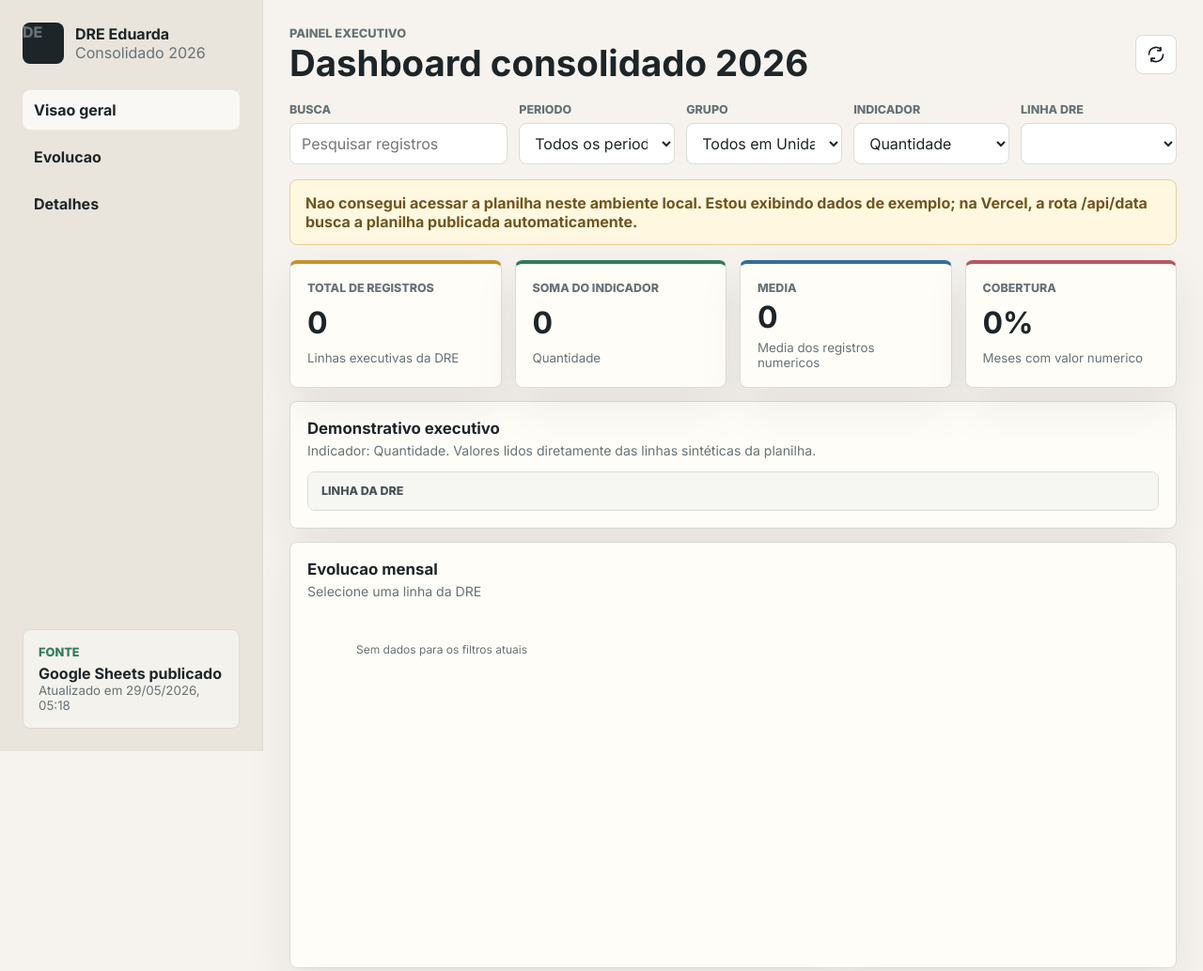
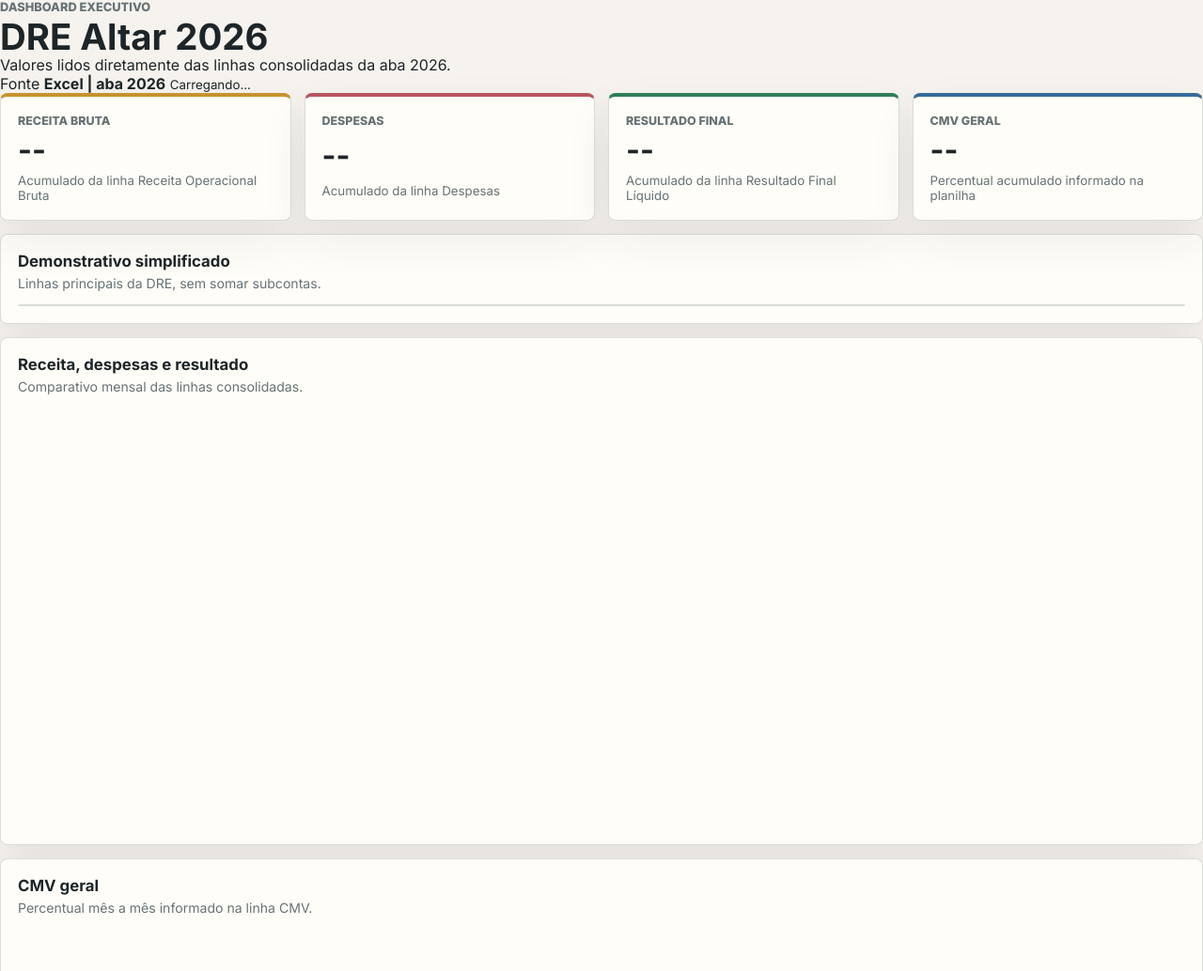
Before and after one commit to JeanBallanFilho/dre-eduarda-dashboard, a website: page index.html in a window 1280 px wide. Shown: the top 1034 px of the page at 94% size. Drawn offline with Linux system fonts and the light colour scheme; no server answers.

Commit message:
Build simplified DRE Altar dashboard

```diff
--- a/index.html
+++ b/index.html
@@ -3,99 +3,56 @@
   <head>
     <meta charset="utf-8" />
     <meta name="viewport" content="width=device-width, initial-scale=1" />
-    <meta name="theme-color" content="#f6f3ee" />
-    <title>DRE Eduarda | Dashboard 2026</title>
+    <meta name="theme-color" content="#f7f5f0" />
+    <title>DRE Altar 2026 | Dashboard</title>
     <link rel="preconnect" href="https://fonts.googleapis.com" />
     <link rel="preconnect" href="https://fonts.gstatic.com" crossorigin />
     <link href="https://fonts.googleapis.com/css2?family=Inter:wght@400;500;600;700;800&display=swap" rel="stylesheet" />
     <link rel="stylesheet" href="styles.css" />
   </head>
   <body>
-    <div class="app-shell">
-      <aside class="sidebar" aria-label="Navegacao principal">
-        <div class="brand">
-          <span class="brand-mark">DE</span>
+    <main class="dre-app">
+      <header class="hero">
         <div>
-            <strong>DRE Eduarda</strong>
-            <span>Consolidado 2026</span>
+          <p class="eyebrow">Dashboard executivo</p>
+          <h1>DRE Altar 2026</h1>
+          <p class="subhead">Valores lidos diretamente das linhas consolidadas da aba 2026.</p>
         </div>
+        <div class="source-box">
+          <span>Fonte</span>
+          <strong id="sourceLabel">Excel | aba 2026</strong>
+          <small id="updatedLabel">Carregando...</small>
         </div>
-        <nav class="nav-list">
-          <a class="active" href="#visao-geral">Visao geral</a>
-          <a href="#evolucao">Evolucao</a>
-          <a href="#detalhes">Detalhes</a>
-        </nav>
-        <div class="sync-card">
-          <span>Fonte</span>
-          <strong>Google Sheets publicado</strong>
-          <small id="lastUpdated">Carregando dados...</small>
-        </div>
-      </aside>
-
-      <main class="content">
-        <header class="topbar">
-          <div>
-            <p class="eyebrow">Painel executivo</p>
-            <h1>Dashboard consolidado 2026</h1>
-          </div>
-          <button class="icon-button" id="refreshButton" type="button" aria-label="Atualizar dados" title="Atualizar dados">
-            <svg aria-hidden="true" viewBox="0 0 24 24"><path d="M21 12a9 9 0 0 1-15.4 6.4M3 12A9 9 0 0 1 18.4 5.6M18 3v4h-4M6 21v-4h4"/></svg>
-          </button>
       </header>
 
-        <section class="filter-bar" aria-label="Filtros do dashboard">
-          <label>
-            <span>Busca</span>
-            <input id="searchInput" type="search" placeholder="Pesquisar registros" autocomplete="off" />
-          </label>
-          <label>
-            <span>Periodo</span>
-            <select id="monthFilter"></select>
-          </label>
-          <label>
-            <span>Grupo</span>
-            <select id="categoryFilter"></select>
-          </label>
-          <label>
-            <span>Indicador</span>
-            <select id="metricSelect"></select>
-          </label>
-          <label>
-            <span>Linha DRE</span>
-            <select id="statementLineSelect"></select>
-          </label>
-        </section>
-
-        <section class="status-banner" id="statusBanner" hidden></section>
-
-        <section class="kpi-grid" id="visao-geral" aria-label="Indicadores principais">
-          <article class="kpi-card">
-            <span>Total de registros</span>
-            <strong id="kpiRows">--</strong>
-            <small id="kpiRowsNote">Registros filtrados</small>
+      <section class="kpi-grid" aria-label="Indicadores principais">
+        <article class="kpi-card accent-gold">
+          <span>Receita bruta</span>
+          <strong id="grossRevenueKpi">--</strong>
+          <small>Acumulado da linha Receita Operacional Bruta</small>
+        </article>
+        <article class="kpi-card accent-rose">
+          <span>Despesas</span>
+          <strong id="expensesKpi">--</strong>
+          <small>Acumulado da linha Despesas</small>
         </article>
         <article class="kpi-card accent-green">
-            <span>Soma do indicador</span>
-            <strong id="kpiSum">--</strong>
-            <small id="kpiSumNote">Selecione um indicador</small>
+          <span>Resultado final</span>
+          <strong id="finalResultKpi">--</strong>
+          <small>Acumulado da linha Resultado Final Líquido</small>
         </article>
         <article class="kpi-card accent-blue">
-            <span>Media</span>
-            <strong id="kpiAvg">--</strong>
-            <small>Media dos registros numericos</small>
-          </article>
-          <article class="kpi-card accent-rose">
-            <span>Cobertura</span>
-            <strong id="kpiCoverage">--</strong>
-            <small id="kpiCoverageNote">Valores preenchidos</small>
+          <span>CMV geral</span>
+          <strong id="cmvKpi">--</strong>
+          <small>Percentual acumulado informado na planilha</small>
         </article>
       </section>
 
-        <section class="panel statement-panel" aria-label="Demonstrativo principal da DRE">
-          <div class="panel-header table-actions">
+      <section class="panel statement-panel">
+        <div class="panel-header">
           <div>
-              <h2>Demonstrativo executivo</h2>
-              <p id="statementSubtitle">Linhas principais da DRE, sem somar subcontas</p>
+            <h2>Demonstrativo simplificado</h2>
+            <p>Linhas principais da DRE, sem somar subcontas.</p>
           </div>
         </div>
         <div class="table-wrap">
@@ -106,74 +63,32 @@
         </div>
       </section>
 
-        <section class="dashboard-grid" id="evolucao">
+      <section class="dashboard-grid">
         <article class="panel wide">
           <div class="panel-header">
             <div>
-                <h2>Evolucao mensal</h2>
-                <p id="timelineSubtitle">Distribuicao por periodo identificado</p>
+              <h2>Receita, despesas e resultado</h2>
+              <p>Comparativo mensal das linhas consolidadas.</p>
             </div>
           </div>
           <div class="chart-area">
-              <canvas id="timelineChart" width="900" height="360"></canvas>
-            </div>
-          </article>
-
-          <article class="panel">
-            <div class="panel-header">
-              <div>
-                <h2>Principais grupos</h2>
-                <p id="categorySubtitle">Ranking pelo campo mais relevante</p>
-              </div>
-            </div>
-            <div class="chart-area compact">
-              <canvas id="categoryChart" width="520" height="360"></canvas>
-            </div>
-          </article>
-
-          <article class="panel">
-            <div class="panel-header">
-              <div>
-                <h2>Composicao</h2>
-                <p id="compositionSubtitle">Participacao dos grupos</p>
-              </div>
-            </div>
-            <div class="donut-wrap">
-              <canvas id="donutChart" width="320" height="320"></canvas>
-              <div id="donutLegend" class="legend"></div>
+            <canvas id="mainChart" width="1000" height="360"></canvas>
           </div>
         </article>
 
         <article class="panel wide">
           <div class="panel-header">
             <div>
-                <h2>Comparativo CMV</h2>
-                <p id="cmvSubtitle">CMV total e CMV bebidas por mes</p>
+              <h2>CMV geral</h2>
+              <p>Percentual mês a mês informado na linha CMV.</p>
             </div>
           </div>
           <div class="chart-area">
-              <canvas id="cmvChart" width="900" height="340"></canvas>
+            <canvas id="cmvChart" width="1000" height="320"></canvas>
           </div>
         </article>
       </section>
-
-        <section class="panel table-panel" id="detalhes">
-          <div class="panel-header table-actions">
-            <div>
-              <h2>Registros</h2>
-              <p id="tableSubtitle">Linhas mais recentes ou primeiros registros disponiveis</p>
-            </div>
-            <button class="text-button" id="downloadButton" type="button">Baixar CSV filtrado</button>
-          </div>
-          <div class="table-wrap">
-            <table>
-              <thead id="tableHead"></thead>
-              <tbody id="tableBody"></tbody>
-            </table>
-          </div>
-        </section>
     </main>
-    </div>
 
     <script src="app.js"></script>
   </body>
```
Lines whose indentation alone changed are shown as unchanged.
